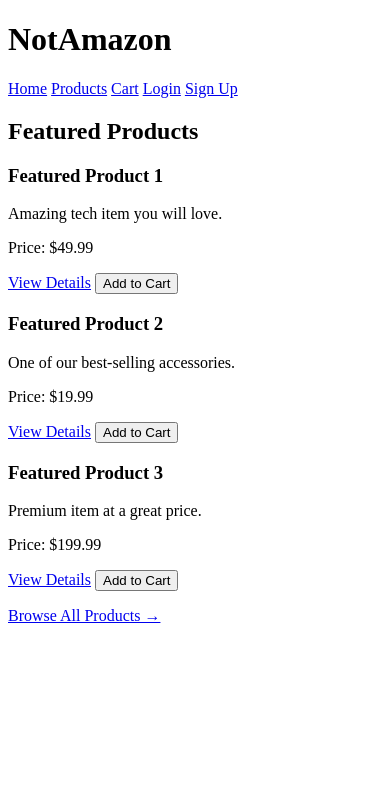
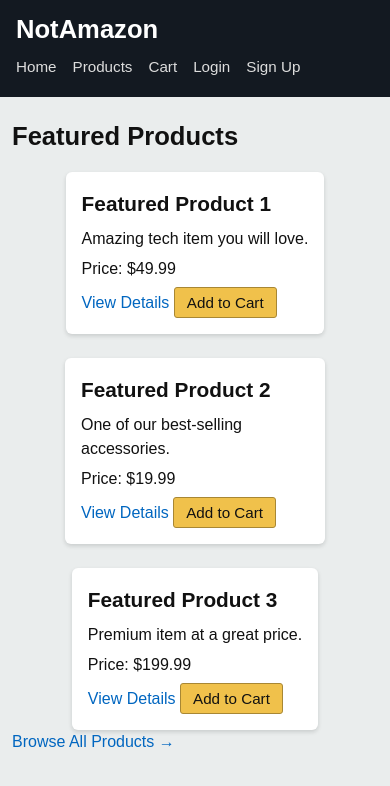
Before and after one commit to CThopps/NotAmazon, a website: page public/index.html in a window 390 px wide. Drawn offline with Linux system fonts and the light colour scheme; no server answers.

Commit message:
Add visual design to overall website
- added styling to the webpage
- as per the websites name used to mimic a famous e-commerce site
- future addition on adding product images to the page for better user experience
       - requires changes to SQL database table for product and admin product add form

```diff
--- a/public/index.html
+++ b/public/index.html
@@ -3,6 +3,7 @@
 <head>
     <meta charset="UTF-8">
     <title>NotAmazon - Home</title>
+    <link rel="stylesheet" href="/styles.css">
 </head>
 <script src="session-ui.js"></script>
 <body>
--- /dev/null
+++ b/public/styles.css
@@ -0,0 +1,215 @@
+/* ---------- Base layout ---------- */
+
+*,
+*::before,
+*::after {
+    box-sizing: border-box;
+    margin: 0;
+    padding: 0;
+}
+
+body {
+    font-family: Arial, Helvetica, sans-serif;
+    background-color: #eaeded; /* Amazon-ish grey */
+    color: #111;
+    line-height: 1.5;
+}
+
+a {
+    color: #0066c0;
+    text-decoration: none;
+}
+
+a:hover {
+    text-decoration: underline;
+}
+
+/* ---------- Header / Nav ---------- */
+
+header {
+    background-color: #131921;          /* dark Amazon top bar */
+    color: #fff;
+    padding: 12px 40px;
+    display: flex;
+    flex-direction: column;
+    gap: 8px;
+}
+
+header h1 {
+    font-size: 1.6rem;
+    font-weight: 700;
+}
+
+nav {
+    display: flex;
+    flex-wrap: wrap;
+    gap: 16px;
+    align-items: center;
+}
+
+nav a {
+    color: #ddd;
+    font-size: 0.95rem;
+}
+
+nav a:hover {
+    color: #fff;
+}
+
+/* Logout form inline in nav */
+nav form {
+    display: inline-block;
+}
+
+/* ---------- Main container ---------- */
+
+main {
+    max-width: 1200px;
+    margin: 20px auto 40px auto;
+    padding: 0 20px;
+}
+
+main h2 {
+    font-size: 1.6rem;
+    margin-bottom: 16px;
+}
+
+/* ---------- Buttons ---------- */
+
+button,
+input[type="submit"] {
+    background-color: #f0c14b;      /* Amazon yellow */
+    color: #111;
+    border: 1px solid #a88734;
+    border-radius: 3px;
+    padding: 6px 12px;
+    font-size: 0.95rem;
+    cursor: pointer;
+}
+
+button:hover,
+input[type="submit"]:hover {
+    background-color: #f5d47a;
+}
+
+/* ---------- Product cards ---------- */
+
+.product {
+    background-color: #fff;
+    border-radius: 6px;
+    padding: 16px;
+    box-shadow: 0 2px 4px rgba(15, 17, 17, 0.15);
+}
+
+.product h3,
+.product h2 {
+    font-size: 1.3rem;
+    margin-bottom: 8px;
+}
+
+.product p {
+    margin-bottom: 6px;
+}
+
+.product form {
+    margin-top: 6px;
+}
+
+/* ---------- Catalogue grid (4 per row) ---------- */
+
+#product-list {
+    display: grid;
+    grid-template-columns: repeat(4, minmax(0, 1fr));
+    gap: 24px;
+}
+
+#product-list .product {
+    max-width: 260px;
+    margin: 0 auto;
+}
+
+/* ---------- Home featured grid (3 centered) ---------- */
+
+#featured-products {
+    display: grid;
+    grid-template-columns: repeat(3, minmax(0, 1fr));
+    gap: 24px;
+    max-width: 900px;
+    margin: 0 auto;
+}
+
+#featured-products .product {
+    max-width: 260px;
+    margin: 0 auto;
+}
+
+/* ---------- Cart & tables ---------- */
+
+table {
+    border-collapse: collapse;
+    width: 100%;
+    background-color: #fff;
+}
+
+th,
+td {
+    border: 1px solid #ddd;
+    padding: 8px;
+    text-align: left;
+}
+
+th {
+    background-color: #f3f3f3;
+}
+
+/* ---------- Forms (login / signup / checkout) ---------- */
+
+form div,
+form label {
+    margin-bottom: 8px;
+    display: block;
+}
+
+input[type="text"],
+input[type="email"],
+input[type="password"],
+input[type="number"],
+select,
+textarea {
+    width: 100%;
+    max-width: 350px;
+    padding: 6px 8px;
+    margin-top: 4px;
+    border-radius: 3px;
+    border: 1px solid #a6a6a6;
+}
+
+/* ---------- Responsive tweaks ---------- */
+
+@media (max-width: 1000px) {
+    #product-list {
+        grid-template-columns: repeat(3, minmax(0, 1fr));
+    }
+}
+
+@media (max-width: 800px) {
+    #product-list,
+    #featured-products {
+        grid-template-columns: repeat(2, minmax(0, 1fr));
+    }
+}
+
+@media (max-width: 550px) {
+    #product-list,
+    #featured-products {
+        grid-template-columns: 1fr;
+    }
+
+    header {
+        padding: 10px 16px;
+    }
+
+    main {
+        padding: 0 12px;
+    }
+}
```
Also changed, not shown: public/Login.html (+1 -0 lines), public/admin_product_form.html (+1 -0 lines), public/checkout.html (+1 -0 lines), public/signup.html (+1 -0 lines), server.js (+7 -0 lines).
